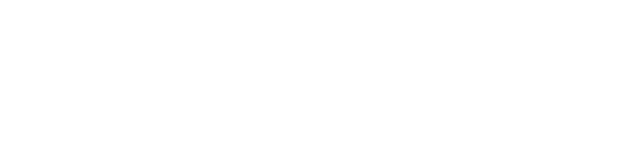
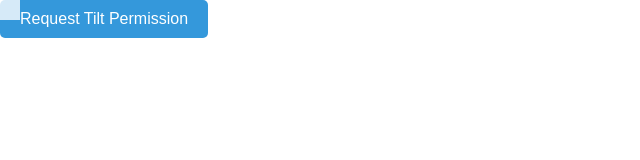
Before and after one commit to georgevthomas/tilt, a plain HTML site: page index.html in a window 1280 px wide. Shown: the whole page, without its empty margins (0-640 px from the left). Drawn offline with Linux system fonts and the light colour scheme.

Commit message:
Update index.html

```diff
--- a/index.html
+++ b/index.html
@@ -19,6 +19,9 @@
         This page is only available on mobile devices.
     </div>
 
+    <!-- Button to request permission -->
+  <button id="tilt-button" onclick="onClick()">Request Tilt Permission</button>
+
     <!-- Include your JavaScript file -->
     <script src="tilt.js"></script>
 </body>
```
